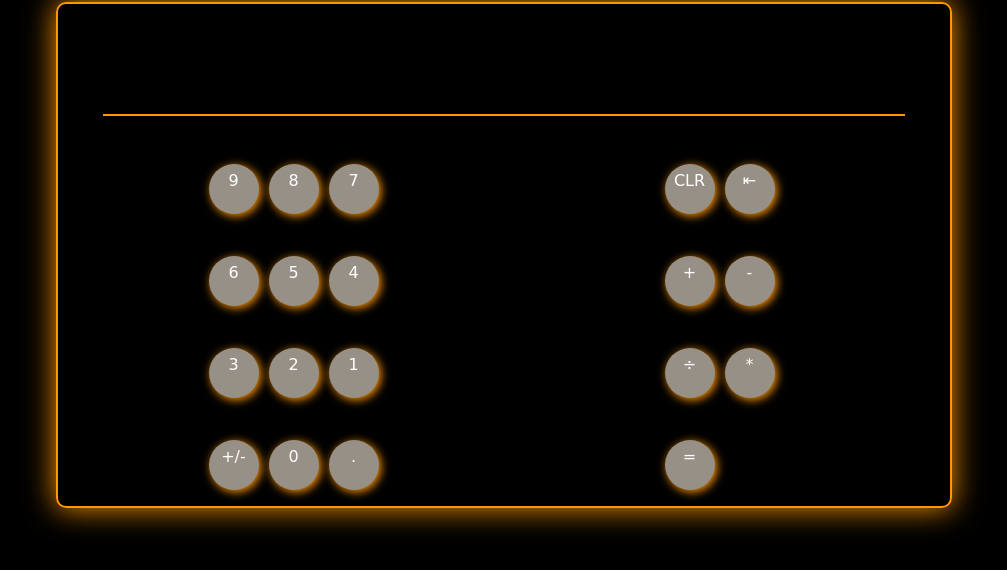
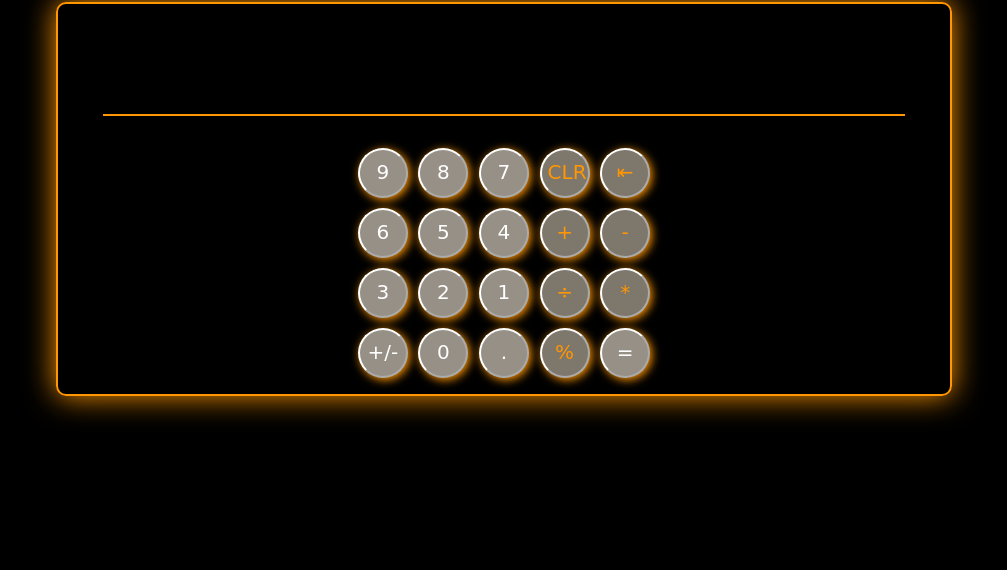
Before and after one commit to jaysune36/graphicCalculator, a plain HTML site: page index.html in a window 1280 px wide. Shown: the part 78-648 px from the top of the page, without its empty margins (136-1143 px from the left). Drawn offline with Linux system fonts and the light colour scheme; a web font is replaced by a local one.

Commit message:
changed p elements to buttons elements. Removed classes that seperated compomenets and numbers and now is just under one class of 'buttn-cntr'. This will help with better layout of buttons for bigger media layouts. Chaning p elements for componenets and buttons does break js for function, will work to resolve this issue at a later point

```diff
--- a/index.html
+++ b/index.html
@@ -24,29 +24,30 @@
         <p placeholder="0"></p>
       </div>
       <div class="button-cntr">
-      <div class="compFlex hoverCal componentField">
-        <p>CLR</p>
-        <p class="backspace">&LeftArrowBar;</p>
-        <p class='add'>+</p>
-        <p class='minus'>-</p>
-        <p class='slash'>&divide;</p>
-        <p class='multiply'>*</p>
-        <p class="sum">=</p>
-      </div>
-      <div class="numFlex hoverCal numberField">
-        <p>9</p>
-        <p>8</p>
-        <p>7</p>
-        <p>6</p>
-        <p>5</p>
-        <p>4</p>
-        <p>3</p>
-        <p>2</p>
-        <p>1</p>
-        <p>0</p>
-        <p>.</p>
-        <p>+/-</p>
-      </div>
+      <!-- <div class="compFlex hoverCal componentField"> -->
+        <button>CLR</button>
+        <button class="backspace">&LeftArrowBar;</button>
+        <button class='add'>+</button>
+        <button class='minus'>-</button>
+        <button class='slash'>&divide;</button>
+        <button class='multiply'>*</button>
+        <button class="percent">%</button>
+        <button class="sum">=</button>
+      <!-- </div>
+      <div class="numFlex hoverCal numberField"> -->
+        <button>9</button>
+        <button>8</button>
+        <button>7</button>
+        <button>6</button>
+        <button>5</button>
+        <button>4</button>
+        <button>3</button>
+        <button>2</button>
+        <button>1</button>
+        <button>0</button>
+        <button>.</button>
+        <button>+/-</button>
+      <!-- </div> -->
       </div>
   </main>
 
--- a/scss/components/_button.scss
+++ b/scss/components/_button.scss
@@ -9,15 +9,24 @@
 }
 }
 
-.numberField,
-.componentField {
-  & p,
-  & p {
+// .numberField,
+// .componentField
+.button-cntr {
+  @include center;
+  margin-bottom: 1em;
+  padding: 0 1em;
+  & button {
+    border-color: $white;
     background-color: $btnInnerClr;
     box-shadow: 2px 2px 10px $btnOutlineClr;
     width: 50px;
     height: 50px;
     border-radius: 50%;
-    padding: .5em;
+    color: $white;
+    font-size: 1.25em;
+  }
+  & :nth-child(-1n+7) {
+    color: $btnOutlineClr;
+    background-color: darken($btnInnerClr, 10%);
   }
 }
--- a/scss/components/_flexbox.scss
+++ b/scss/components/_flexbox.scss
@@ -2,47 +2,94 @@
         FLEXBOX
 ======================================*/
 
+
+
+// .numberField
 .button-cntr {
-  display: flex;
-  justify-content: space-around;
-  & :first-child {
-    order: 1;
-  }
-}
-
-.numberField {
   display: flex;
   flex-wrap: wrap;
   flex-direction: row;
-  max-width: 200px;
-  min-width: 150px;
-  justify-content: center;
+  justify-content: space-around;
+  max-width: 325px;
   gap: 10px;
-  & :first-child {
-    order: -1;
+  //CLR btn
+  & :nth-child(1) {
+    order: 4;
   }
-  & p:nth-of-type(10) {
+  //backspace btn
+  & :nth-child(2) {
+    order: 5;
+  }
+  //add btn
+  & :nth-child(3) {
+    order: 9;
+  }
+  // minus btn
+  & :nth-child(4) {
+    order: 10;
+  }
+  //divide btn
+  & :nth-child(5) {
+    order: 14;
+  }
+  // multiply btn
+  & :nth-child(6) {
+    order: 15;
+  }
+  //percent btn
+  & :nth-child(7) {
+    order: 19;
+  }
+  //sum btn
+  & :nth-child(8) {
+    order: 20;
+  }
+  // #9 btn
+  & :nth-child(9) {
+    order: 1;
+  }
+  // #8 btn
+  & :nth-child(10) {
     order: 2;
   }
-  & p:nth-of-type(11) {
+  // #7 btn
+  & :nth-child(11) {
     order: 3;
   }
-}
-
-.componentField {
-  display: flex;
-  flex-wrap: wrap;
-  align-items: flex-start;
-  max-width: 150px;
-  justify-content: space-between;
-  gap: 10px;
-  & p:nth-of-type(1) {
-    order: -1;
+  // #6 btn
+  & :nth-child(12) {
+    order: 6;
   }
-  & :last-child {
-    margin-right: auto;
+  // #5 btn
+  & :nth-child(13) {
+    order: 7;
   }
-  & :nth-of-type(even) {
-    margin-right: auto;
+  // #4 btn
+  & :nth-child(14) {
+    order: 8;
+  }
+  // #3 btn
+  & :nth-child(15) {
+    order: 11;
+  }
+  // #2 btn
+  & :nth-child(16) {
+    order: 12;
+  }
+  // #1 btn
+  & :nth-child(17) {
+    order: 13;
+  }
+  // #0 btn
+  & :nth-child(18) {
+    order: 17;
+  }
+  // "." btn
+  & :nth-child(19) {
+    order: 18;
+  }
+  // +/- btn
+  & :nth-child(20) {
+    order: 16;
   }
 }
```
Also changed, not shown: css/style.css, 1 other file.
